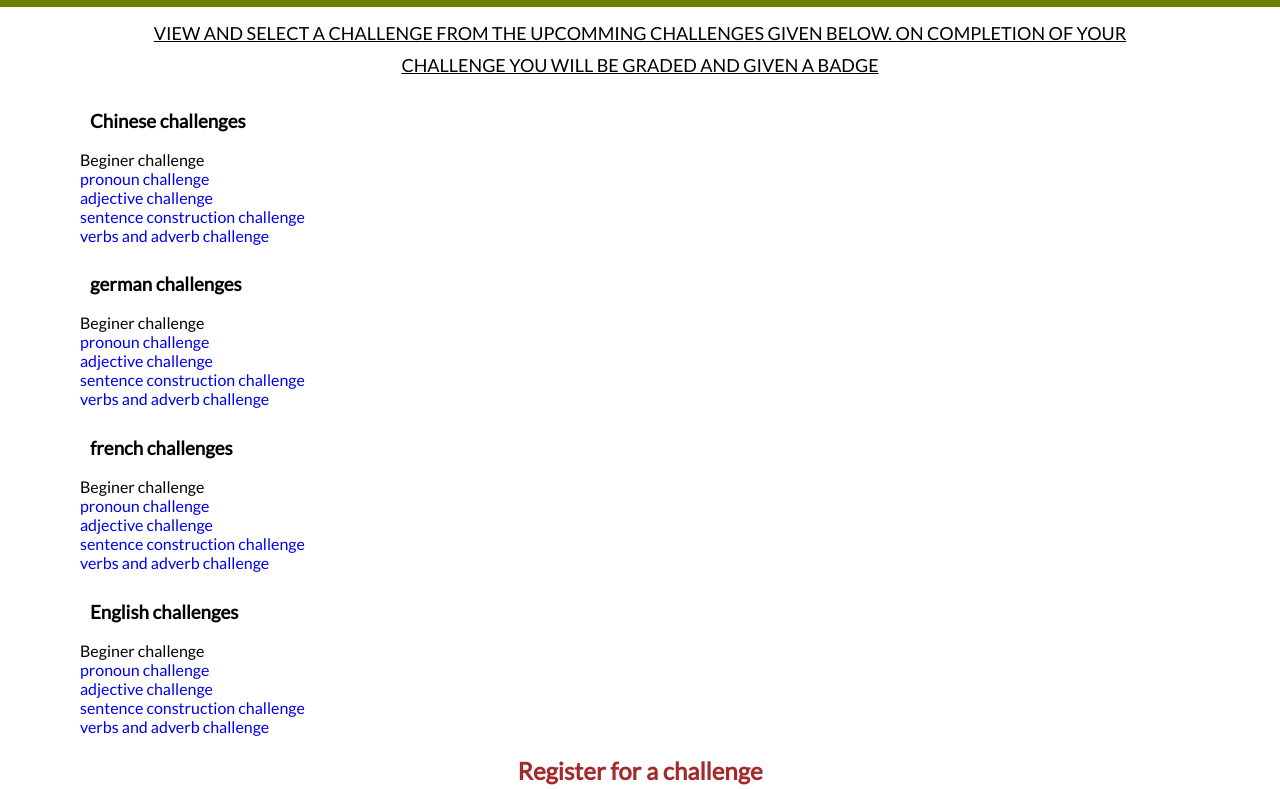
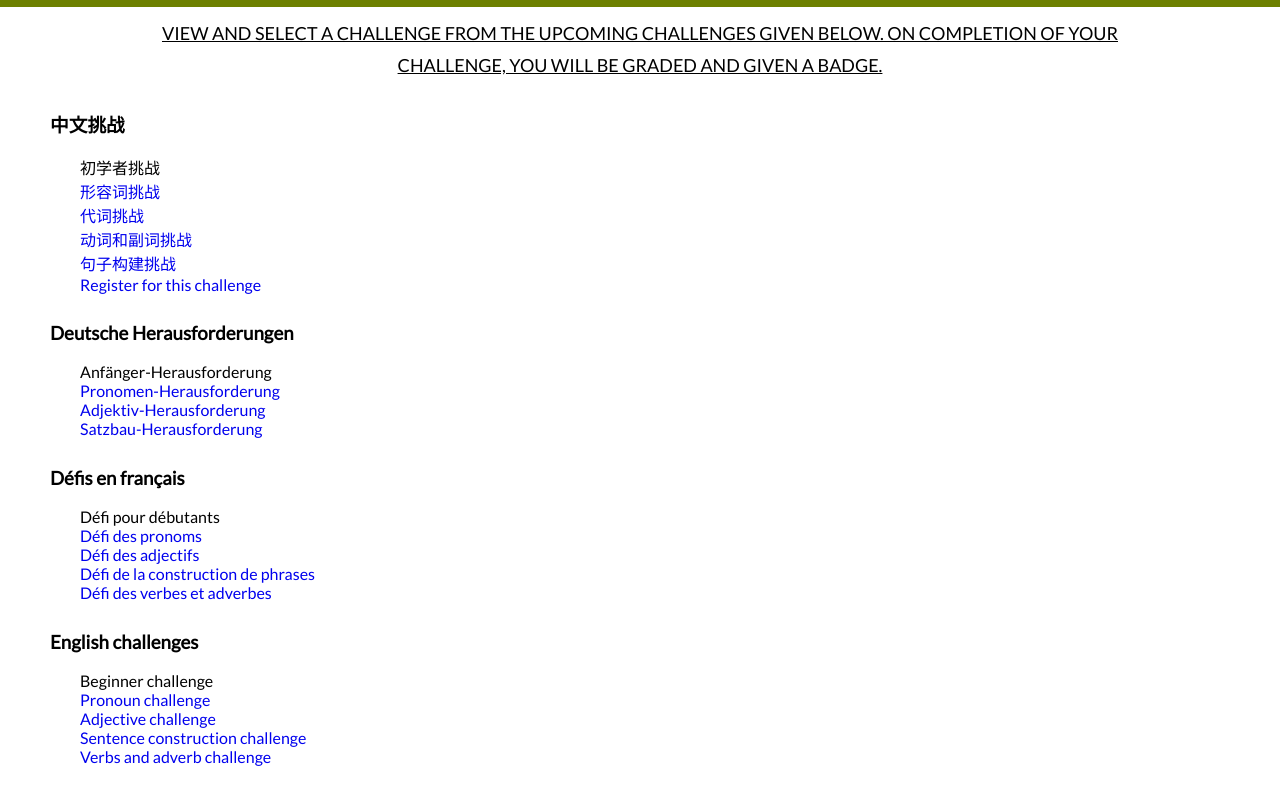
Before and after one commit to Alloysj/forum, a plain HTML site: page forum/challenges.html in a window 1280 px wide. Shown: the part 113-902 px from the top of the page. Drawn offline with Linux system fonts and the light colour scheme.

Commit message:
Updated languages

```diff
--- a/forum/challenges.html
+++ b/forum/challenges.html
@@ -36,51 +36,53 @@
     <div class="challenges">
         <div class="desc">
             <p class="one">
-            View and select a challenge from the upcomming challenges given below. On completion of your challenge you will be graded and given a badge
+                View and select a challenge from the upcoming challenges given below. On completion of your challenge, you will be graded and given a badge.
             </p>
-        <div class="upcomming_challenges">
+            <div class="upcoming_challenges">
                 <ul>
                     <li>
-                    <ul>
-                       <h3 class="challenge_title">Chinese challenges </h3>
-                       <li>Beginer challenge</li>
-                       <li><a href="#">pronoun challenge</a></li>
-                       <li><a href="#">adjective challenge</a></li>
-                       <li><a href="#">sentence construction challenge</a></li>
-                       <li><a href="#">verbs and adverb challenge</a></li>
+                        <h3 class="challenge_title">中文挑战</h3>
+                        <ul class="challenge-list">
+                            <li>初学者挑战</li>
+                            <li><a href="#">形容词挑战</a></li>
+                            <li><a href="#">代词挑战</a></li>
+                            <li><a href="#">动词和副词挑战</a></li>
+                            <li><a href="#">句子构建挑战</a></li>
+                            <li class="register-link"><a href="#" data-challenge="Chinese">Register for this challenge</a></li>
                         </ul>
                     </li>
                     <li>
-                    <ul>
-                       <h3 class="challenge_title">german challenges </h3>
-                       <li>Beginer challenge</li>
-                       <li><a href="#">pronoun challenge</a></li>
-                       <li><a href="#">adjective challenge</a></li>
-                       <li><a href="#">sentence construction challenge</a></li>
-                       <li><a href="#">verbs and adverb challenge</a></li>
+                        <h3 class="challenge_title">Deutsche Herausforderungen</h3>
+                        <ul class="challenge-list">
+                            <li>Anfänger-Herausforderung</li>
+                            <li><a href="#">Pronomen-Herausforderung</a></li>
+                            <li><a href="#">Adjektiv-Herausforderung</a></li>
+                            <li><a href="#">Satzbau-Herausforderung</a></li>
+                        </ul>
+                    </li>
+
+                    <li>
+                        <h3 class="challenge_title">Défis en français</h3>
+                        <ul class="challenge-list">
+                            <li>Défi pour débutants</li>
+                            <li><a href="#">Défi des pronoms</a></li>
+                            <li><a href="#">Défi des adjectifs</a></li>
+                            <li><a href="#">Défi de la construction de phrases</a></li>
+                            <li><a href="#">Défi des verbes et adverbes</a></li>
                         </ul>
                     </li>
                     <li>
-                    <ul>
-                       <h3 class="challenge_title">french challenges </h3>
-                       <li>Beginer challenge</li>
-                       <li><a href="#">pronoun challenge</a></li>
-                       <li><a href="#">adjective challenge</a></li>
-                       <li><a href="#">sentence construction challenge</a></li>
-                       <li><a href="#">verbs and adverb challenge</a></li>
-                    </ul>
-                </li>
-                <li>
-                    <ul>
-                       <h3 class="challenge_title">English challenges </h3>
-                       <li>Beginer challenge</li>
-                       <li><a href="#">pronoun challenge</a></li>
-                       <li><a href="#">adjective challenge</a></li>
-                       <li><a href="#">sentence construction challenge</a></li>
-                       <li><a href="#">verbs and adverb challenge</a></li>
+                        <h3 class="challenge_title">English challenges</h3>
+                        <ul class="challenge-list">
+                            <li>Beginner challenge</li>
+                            <li><a href="#">Pronoun challenge</a></li>
+                            <li><a href="#">Adjective challenge</a></li>
+                            <li><a href="#">Sentence construction challenge</a></li>
+                            <li><a href="#">Verbs and adverb challenge</a></li>
                         </ul>
                     </li>
                 </ul>
+            </div>
         </div>
         <div class="register">
             <h2 class="title">Register for a challenge</h2>
@@ -91,17 +93,16 @@
                             Registration form
                         </legend>
                         <label for="register">Username</label>
-                        <input type="text" placeholder="enter your usename" required>
-                        <label for="register">language level</label>
+                        <input type="text" placeholder="enter your username" required>
+                        <label for="register">Language level</label>
                         <select name="level" id="level">
-                            <option value="begginer">amature</option>
+                            <option value="beginner">amateur</option>
                             <option value="intermediate">intermediate</option>
                             <option value="advanced">advanced</option>
                         </select>
-                        <input type="submit" value="register for challenge">
+                        <input type="submit" value="Register for challenge">
                     </fieldset>
                 </form>
-            </div>
             </div>
         </div>
     </div>
```
Lines whose indentation alone changed are shown as unchanged.
